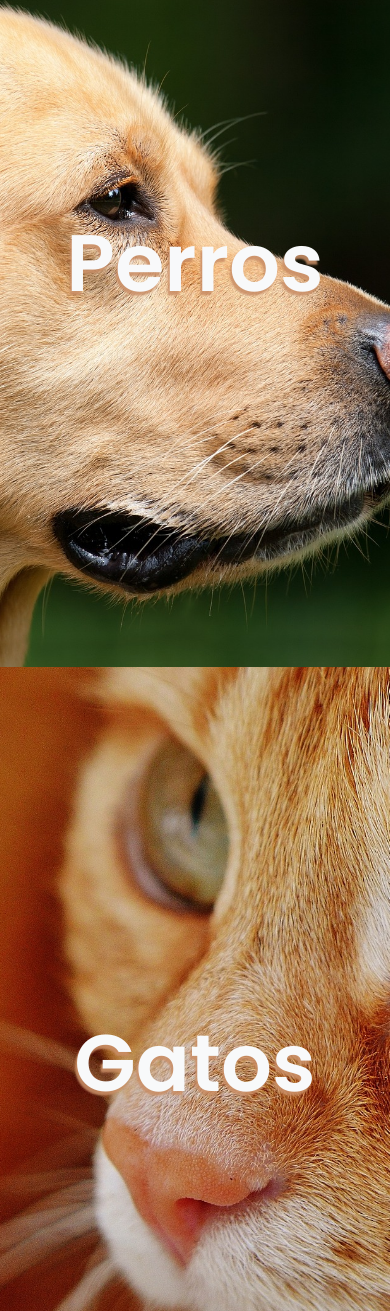
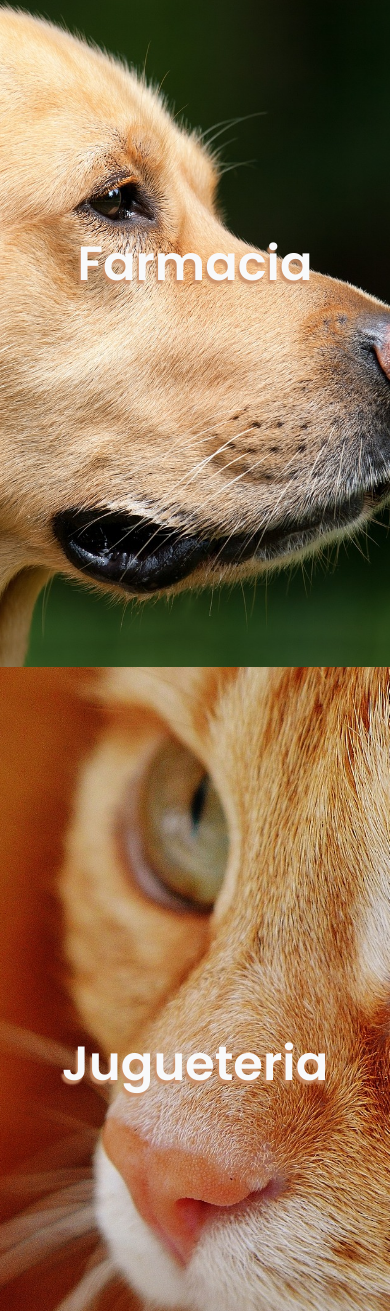
Before and after one commit to Indifference2/PetshopHuellitas, a plain HTML site: page index.html in a window 390 px wide. Shown: the part 1790-3101 px from the top of the page. Drawn offline with nearby package versions, Linux system fonts and the light colour scheme.

Commit message:
Remodelando

```diff
--- a/css/main.css
+++ b/css/main.css
@@ -379,7 +379,7 @@ span {
 		background-position-x: 30%;
 	}
 	.textCard {
-		font-size: 5em;
+		font-size: 3em;
 	}
 	.footerIndex {
 		flex-direction: column;
--- a/index.html
+++ b/index.html
@@ -47,13 +47,16 @@
 								<a class="nav-link active" aria-current="page" href="#">Inicio</a>
 							</li>
 							<li class="nav-item">
-								<a class="nav-link" href="./pages/contacto.html">Contacto</a>
+								<a class="nav-link" href="./html/contacto.html">Contacto</a>
 							</li>
 							<li class="nav-item dropdown">
-								<a class="nav-link me-0 tienda" href="./pages/encuentranos.html"> Encuentranos </a>
+								<a class="nav-link me-0 tienda" href="./html/encuentranos.html"> Encuentranos </a>
 							</li>
 							<li class="nav-item dropdown">
-								<a class="nav-link me-5 tienda" href="#"> Tienda </a>
+								<a class="nav-link me-0 tienda" href="#"> Farmacia </a>
+							</li>
+							<li class="nav-item dropdown">
+								<a class="nav-link me-5 tienda" href="#"> Jugueteria </a>
 							</li>
 						</ul>
 						<span class="material-symbols-outlined me-5 d-flex align-items-center"> shopping_cart </span>
@@ -83,8 +86,8 @@
 			</div>
 			<h2 class="text-center pt-4 pb-4 h2index text-light m-0">¿ Elige tu compañero ?</h2>
 			<div class="perrosygatos d-flex">
-				<div class="perro d-flex justify-content-center align-items-center text-light"><h2 class="textCard">Perros</h2></div>
-				<div class="gato d-flex justify-content-center align-items-center text-light"><h2 class="textCard">Gatos</h2></div>
+				<div class="perro d-flex justify-content-center align-items-center text-light"><h2 class="textCard">Farmacia</h2></div>
+				<div class="gato d-flex justify-content-center align-items-center text-light"><h2 class="textCard">Jugueteria</h2></div>
 			</div>
 		</main>
 		<button id="topBtn">⇧</button>
```
Also changed, not shown: html/contacto.html (+4 -1 lines), html/encuentranos.html (+4 -1 lines).
